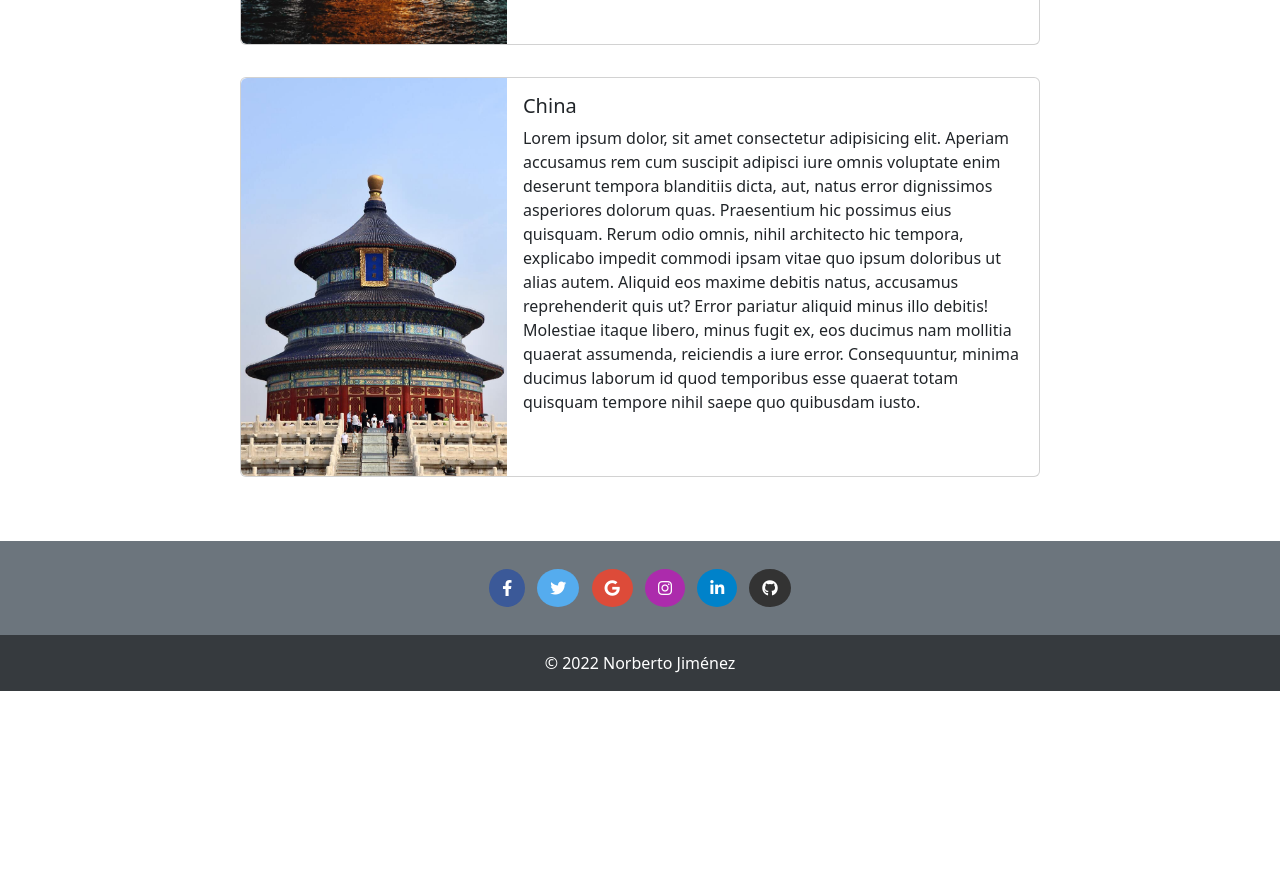
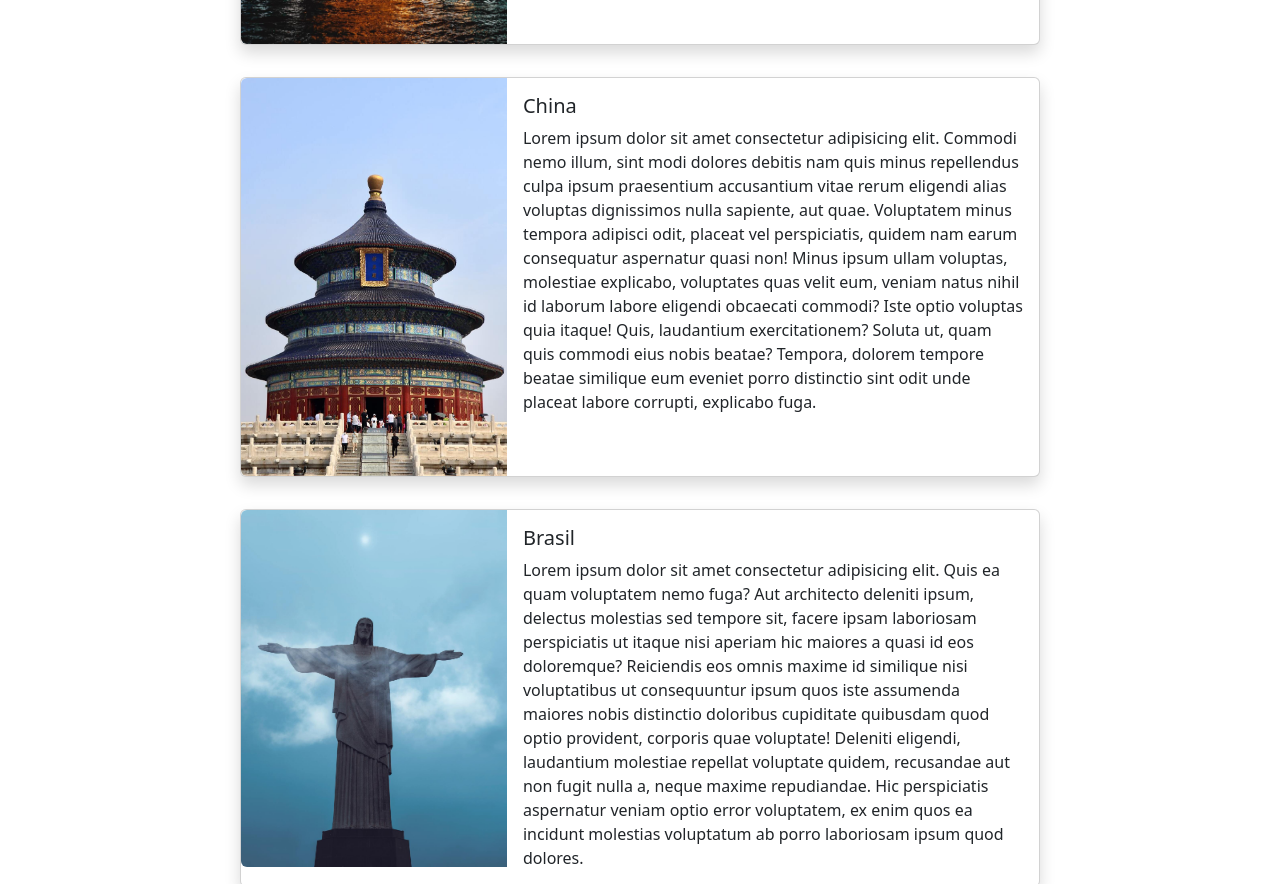
Before and after one commit to Norbjz/PreEntrega2-Ramos, a plain HTML site: page pages/tours.html in a window 1280 px wide. Shown: the part 1916-2800 px from the top of the page. Before the commit the page ends 2607 px from the top, so only its background shows below. Drawn offline with nearby package versions, Linux system fonts and the light colour scheme.

Commit message:
Agregado brasil

```diff
--- a/pages/tours.html
+++ b/pages/tours.html
@@ -65,7 +65,7 @@
     <!--Info Tours-->
 
     <section class="container-fluid d-flex align-items-center flex-column mt-5">
-        <div class="card m-3" style="max-width: 800px;">
+        <div class="card m-3 shadow" style="max-width: 800px;">
             <div class="row g-0">
               <div class="col-md-4">
                 <img src="../img/colombia.jpg" class="img-fluid rounded-start" alt="...">
@@ -80,7 +80,7 @@
             </div>
           </div>
 
-          <div class="card m-3" style="max-width: 800px;">
+          <div class="card m-3 shadow" style="max-width: 800px;">
             <div class="row g-0">
               <div class="col-md-4">
                 <img src="../img/japon.jpg" class="img-fluid rounded-start" alt="...">
@@ -95,7 +95,7 @@
             </div>
           </div>
 
-          <div class="card m-3" style="max-width: 800px;">
+          <div class="card m-3 shadow" style="max-width: 800px;">
             <div class="row g-0">
               <div class="col-md-4">
                 <img src="../img/francia.jpg" class="img-fluid rounded-start" alt="...">
@@ -109,7 +109,7 @@
             </div>
           </div>
 
-          <div class="card m-3" style="max-width: 800px;">
+          <div class="card m-3 shadow" style="max-width: 800px;">
             <div class="row g-0">
               <div class="col-md-4">
                 <img src="../img/china.jpg" class="img-fluid rounded-start" alt="...">
@@ -117,7 +117,21 @@
               <div class="col-md-8">
                 <div class="card-body">
                   <h5 class="card-title">China</h5>
-                  <p class="card-text">Lorem ipsum dolor, sit amet consectetur adipisicing elit. Aperiam accusamus rem cum suscipit adipisci iure omnis voluptate enim deserunt tempora blanditiis dicta, aut, natus error dignissimos asperiores dolorum quas. Praesentium hic possimus eius quisquam. Rerum odio omnis, nihil architecto hic tempora, explicabo impedit commodi ipsam vitae quo ipsum doloribus ut alias autem. Aliquid eos maxime debitis natus, accusamus reprehenderit quis ut? Error pariatur aliquid minus illo debitis! Molestiae itaque libero, minus fugit ex, eos ducimus nam mollitia quaerat assumenda, reiciendis a iure error. Consequuntur, minima ducimus laborum id quod temporibus esse quaerat totam quisquam tempore nihil saepe quo quibusdam iusto.</p>
+                  <p class="card-text">Lorem ipsum dolor sit amet consectetur adipisicing elit. Commodi nemo illum, sint modi dolores debitis nam quis minus repellendus culpa ipsum praesentium accusantium vitae rerum eligendi alias voluptas dignissimos nulla sapiente, aut quae. Voluptatem minus tempora adipisci odit, placeat vel perspiciatis, quidem nam earum consequatur aspernatur quasi non! Minus ipsum ullam voluptas, molestiae explicabo, voluptates quas velit eum, veniam natus nihil id laborum labore eligendi obcaecati commodi? Iste optio voluptas quia itaque! Quis, laudantium exercitationem? Soluta ut, quam quis commodi eius nobis beatae? Tempora, dolorem tempore beatae similique eum eveniet porro distinctio sint odit unde placeat labore corrupti, explicabo fuga.</p>
+                </div>
+              </div>
+            </div>
+          </div>
+
+          <div class="card m-3 shadow" style="max-width: 800px;">
+            <div class="row g-0">
+              <div class="col-md-4">
+                <img src="../img/brasil.jpg" class="img-fluid rounded-start" alt="...">
+              </div>
+              <div class="col-md-8">
+                <div class="card-body">
+                  <h5 class="card-title">Brasil</h5>
+                  <p class="card-text">Lorem ipsum dolor sit amet consectetur adipisicing elit. Quis ea quam voluptatem nemo fuga? Aut architecto deleniti ipsum, delectus molestias sed tempore sit, facere ipsam laboriosam perspiciatis ut itaque nisi aperiam hic maiores a quasi id eos doloremque? Reiciendis eos omnis maxime id similique nisi voluptatibus ut consequuntur ipsum quos iste assumenda maiores nobis distinctio doloribus cupiditate quibusdam quod optio provident, corporis quae voluptate! Deleniti eligendi, laudantium molestiae repellat voluptate quidem, recusandae aut non fugit nulla a, neque maxime repudiandae. Hic perspiciatis aspernatur veniam optio error voluptatem, ex enim quos ea incidunt molestias voluptatum ab porro laboriosam ipsum quod dolores.</p>
                 </div>
               </div>
             </div>
```
Also changed, not shown: img/brasil.jpg (added).
